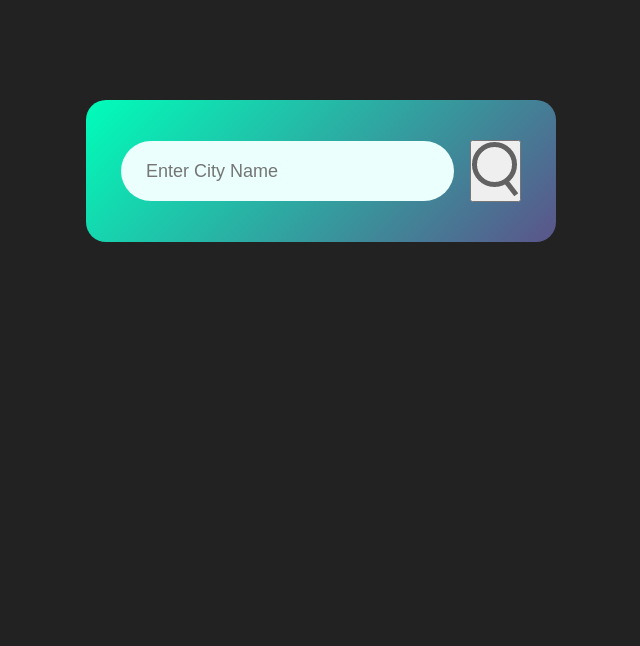
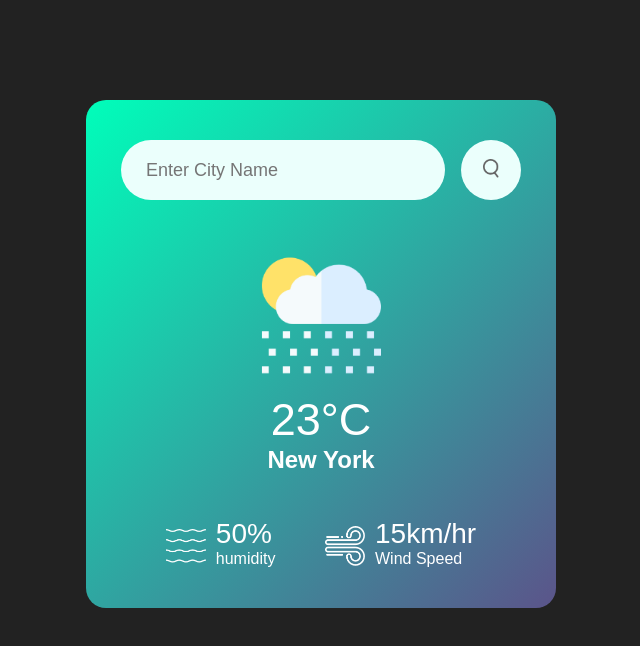
Before and after one commit to Ajit180/Weather-App, a plain HTML site: page index.html in a window 1280 px wide. Shown: the whole page, without its empty margins (319-959 px from the left). Drawn offline with Linux system fonts and the light colour scheme.

Commit message:
Added Css and Basic html

```diff
--- a/index.html
+++ b/index.html
@@ -13,6 +13,27 @@
             <input type="text" placeholder="Enter City Name" spellcheck="false">
             <button><img src="images/search.png"></button>
         </div>
+        <div class="weather">
+            <img src="images/rain.png" class="weather-icon">
+            <h1 class="temp">23°C</h1>
+            <h2 class="city">New York</h2>
+            <div class="details">
+                <div class="col">
+                    <img src="images/humidity.png">
+                    <div>
+                        <p class="humidity">50%</p>
+                        <p>humidity</p>
+                    </div>
+                </div>
+                <div class="col">
+                    <img src="images/wind.png">
+                    <div>
+                        <p class="wind">15km/hr</p>
+                        <p>Wind Speed</p>
+                    </div>
+                </div>
+            </div>
+        </div>
     </div>
 
     <script src="script.js"></script>
--- a/style.css
+++ b/style.css
@@ -39,3 +39,56 @@ body{
      margin-right:16px;
      font-size: 18px;
 }
+
+.search button{
+    border: 0;
+    outline: 0;
+    background: #ebfffc;
+    border-radius: 50%;
+    width: 60px;
+    height: 60px;
+    cursor: pointer;
+}
+
+.search button img{
+    width: 16px;
+
+}
+
+.weather-icon{
+    width: 170px;
+    margin-top: 30px;
+}
+
+.weather h1{
+      font-size: 45px;
+      font-weight: 400;
+      margin-top: -10px;
+}
+
+.details{
+    display: flex;
+    align-items: center;
+    justify-content: space-around;
+    padding: 0 20px;
+    margin-top: 50px;
+}
+
+
+.col{
+    display: flex;
+    align-items: center;
+    text-align: left;
+
+}
+
+.col img{
+    width: 40px;
+    margin-right: 10px;
+}
+
+
+.humidity , .wind{
+    font-size: 28px;
+    margin-top: -6px;
+}
```
